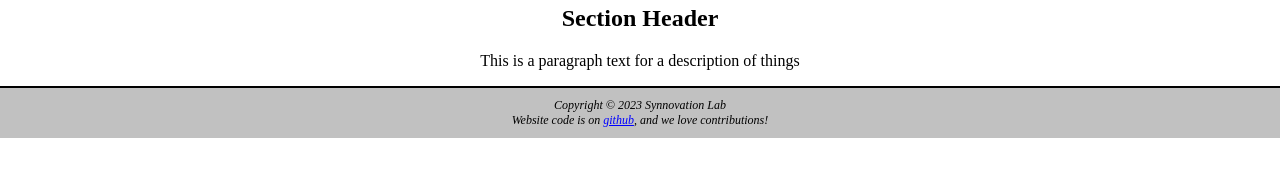
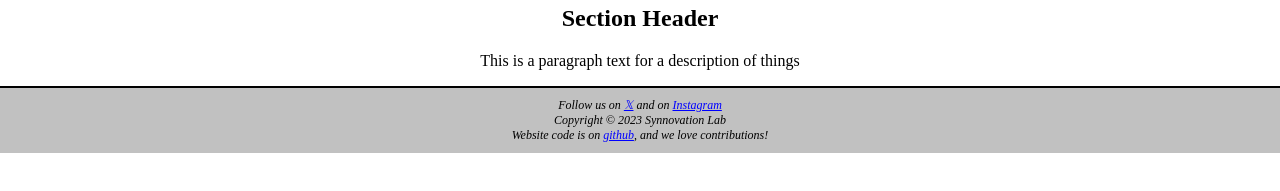
Before and after one commit to Sentrome982/SynnLabWebsite, a plain HTML site: page src/public/index.html in a window 1280 px wide. Shown: the part 159-350 px from the top of the page. Drawn offline with Linux system fonts and the light colour scheme.

Commit message:
Update index.html
Added x and instagram to footer

```diff
--- a/src/public/index.html
+++ b/src/public/index.html
@@ -27,6 +27,7 @@
 		</section>
 	</main>
 	<footer>
+		Follow us on <a href="https://twitter.com/synnovationlab?lang=en" target="_blank">𝕏</a> and on <a href="https://www.instagram.com/synnovation_lab/" target="_blank">Instagram</a><br>
 		Copyright © 2023 Synnovation Lab<br>
 		Website code is on <a href="https://github.com/Synnovation-Lab-Website/SynnLabWebsite" target="_blank">github</a>, and we love contributions!
 	</footer>
```
